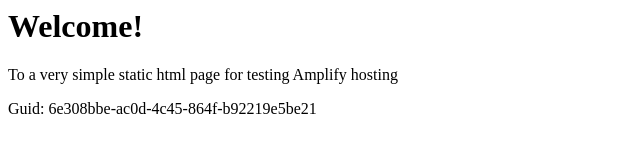
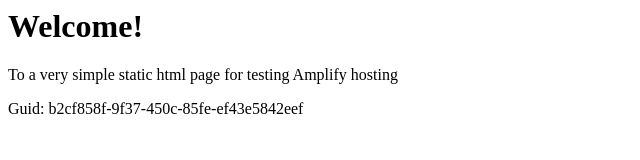
Before and after one commit to aws-aemilia-syd/Github-PR-Commit-Integration-Test-DoNotTouch-GitHubWebhookPushCanaryTest-v1-prod-ap-southeast-2, a website: page src/index.html in a window 1280 px wide. Shown: the full height of the page, 0-640 px from the left. Drawn offline with Linux system fonts and the light colour scheme.

Commit message:
commit from integ tests

```diff
--- a/src/index.html
+++ b/src/index.html
@@ -12,6 +12,6 @@
 <body>
     <h1>Welcome!</h1>
     <p>To a very simple static html page for testing Amplify hosting</p>
-    <p>Guid: 6e308bbe-ac0d-4c45-864f-b92219e5be21</p></body>
+    <p>Guid: b2cf858f-9f37-450c-85fe-ef43e5842eef</p></body>
 
 </html>
```
